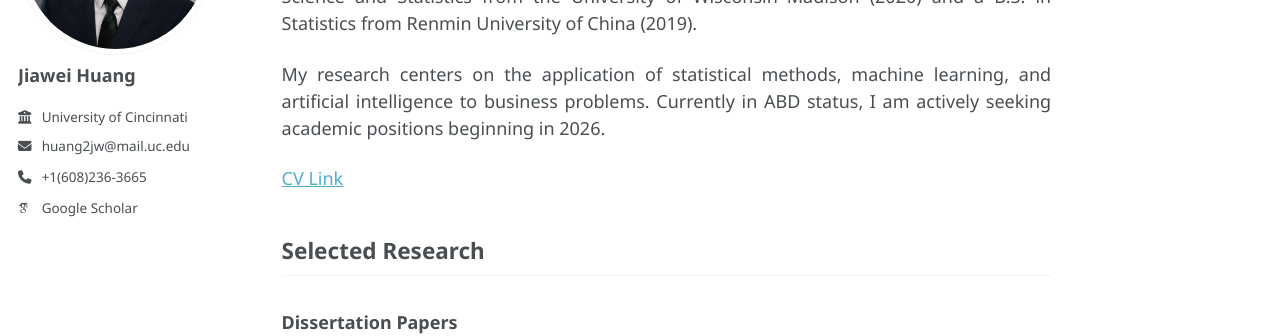
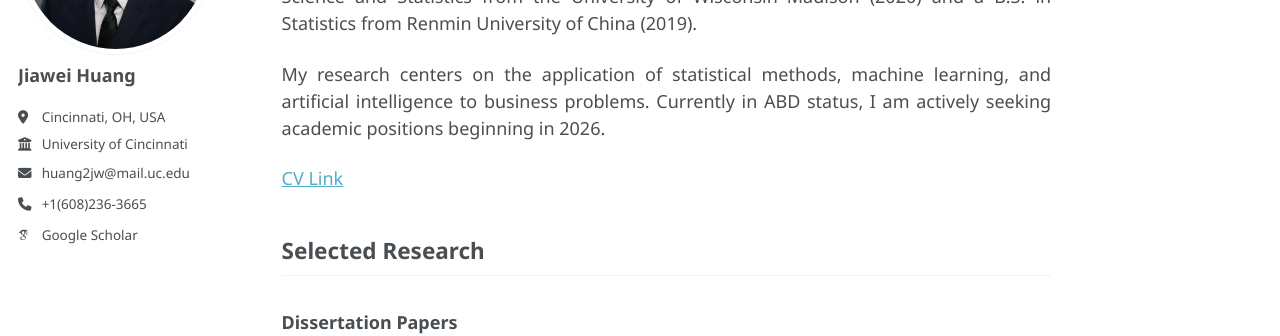
Before and after one commit to Jiawei98/Jiawei98.github.io, a Jekyll site: the page built from _pages/about.md, in a window 1280 px wide. Shown: the part 239-575 px from the top of the page. Built offline with Jekyll 4.4.1, drawn with Linux system fonts in a browser that asks for light colours; some web fonts are replaced; a script that is not in the unit is left out.

Commit message:
Update _config.yml

```diff
--- a/_config.yml
+++ b/_config.yml
@@ -26,7 +26,7 @@ author:
   name             : "Jiawei Huang"
   pronouns         : # example: "she/her"
   bio              : " "
-  location         : #"Cincinnati, OH, USA"
+  location         : "Cincinnati, OH, USA"
   employer         : "University of Cincinnati"
   phone            : "+1(608)236-3665"
   email            : "huang2jw@mail.uc.edu"
```
